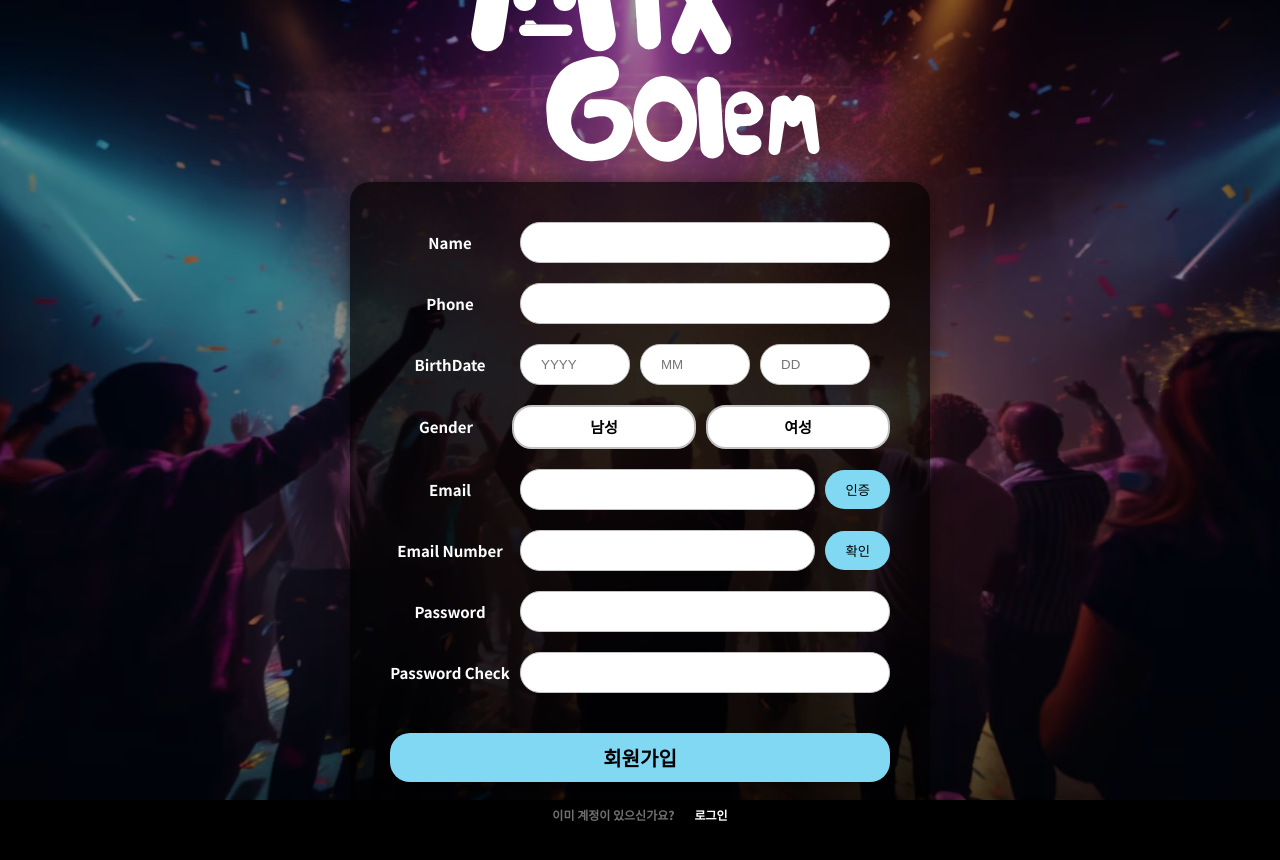
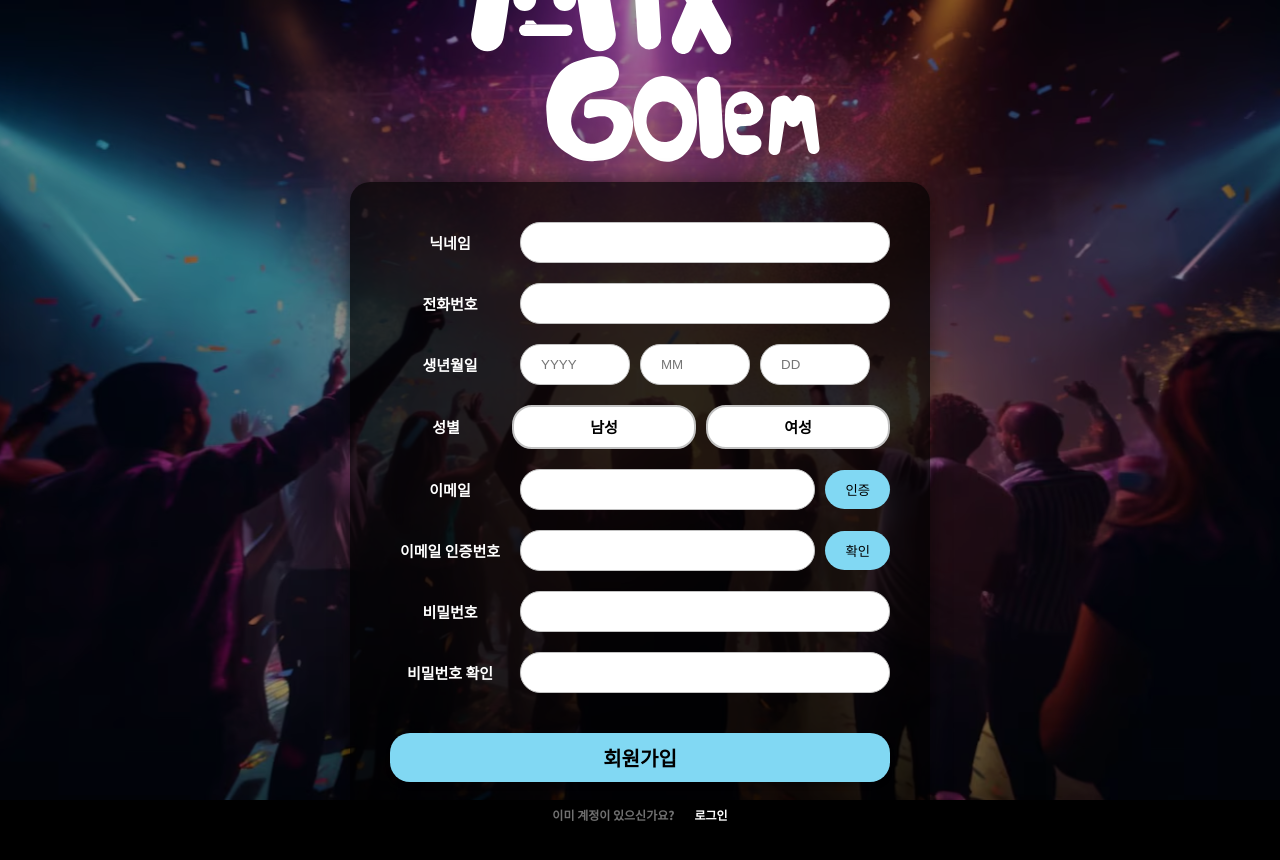
Before and after one commit to Mix-Golem/Client, a React (Create React App) app: page /join in a window 1280 px wide. Shown: the top 860 px of the page. Built offline with nearby package versions, Linux system fonts and the light colour scheme.

Commit message:
fix : English Form change with Hangle

```diff
--- a/src/pages/Join.js
+++ b/src/pages/Join.js
@@ -48,7 +48,7 @@ const Join = () => {
                 <StyledLogo src={Logo} alt='Logo' />
                 <JoinForm onSubmit={handleSubmit}>
                     <FieldWrapper>
-                        <Label htmlFor='name'>Name</Label>
+                        <Label htmlFor='name'>닉네임</Label>
                         <InputField
                             type='text'
                             id='name'
@@ -57,7 +57,7 @@ const Join = () => {
                         />
                     </FieldWrapper>
                     <FieldWrapper>
-                        <Label htmlFor='phone'>Phone</Label>
+                        <Label htmlFor='phone'>전화번호</Label>
                         <InputField
                             type='text'
                             id='phone'
@@ -66,7 +66,7 @@ const Join = () => {
                         />
                     </FieldWrapper>
                     <FieldWrapper>
-                        <Label htmlFor='birthDate'>BirthDate</Label>
+                        <Label htmlFor='birthDate'>생년월일</Label>
                         <BirthDateWrapper>
                             <InputField
                                 type='text'
@@ -104,7 +104,7 @@ const Join = () => {
                         </BirthDateWrapper>
                     </FieldWrapper>
                     <FieldWrapper>
-                        <Label htmlFor='gender'>Gender</Label>
+                        <Label htmlFor='gender'>성별</Label>
                         <GenderWrapper>
                             <GenderBox
                                 id='male'
@@ -125,7 +125,7 @@ const Join = () => {
                         </GenderWrapper>
                     </FieldWrapper>
                     <FieldWrapper>
-                        <Label htmlFor='email'>Email</Label>
+                        <Label htmlFor='email'>이메일</Label>
                         <InputField
                             type='email'
                             id='email'
@@ -135,7 +135,7 @@ const Join = () => {
                         <SmallButton>인증</SmallButton>
                     </FieldWrapper>
                     <FieldWrapper>
-                        <Label htmlFor='emailNumber'>Email Number</Label>
+                        <Label htmlFor='emailNumber'>이메일 인증번호</Label>
                         <InputField
                             type='text'
                             id='emailNumber'
@@ -145,7 +145,7 @@ const Join = () => {
                         <SmallButton>확인</SmallButton>
                     </FieldWrapper>
                     <FieldWrapper>
-                        <Label htmlFor='password'>Password</Label>
+                        <Label htmlFor='password'>비밀번호</Label>
                         <InputField
                             type='password'
                             id='password'
@@ -154,7 +154,7 @@ const Join = () => {
                         />
                     </FieldWrapper>
                     <FieldWrapper>
-                        <Label htmlFor='passwordCheck'>Password Check</Label>
+                        <Label htmlFor='passwordCheck'>비밀번호 확인</Label>
                         <InputField
                             type='password'
                             id='passwordCheck'
--- a/src/pages/Login.js
+++ b/src/pages/Login.js
@@ -32,7 +32,7 @@ const Login = () => {
                     <Title>비밀번호 찾기</Title>
                     <FormGroup>
                         <FieldWrapper>
-                            <Label htmlFor='email'>Email</Label>
+                            <Label htmlFor='email'>이메일</Label>
                             <InputField
                                 type='email'
                                 id='email'
@@ -41,7 +41,7 @@ const Login = () => {
                             />
                         </FieldWrapper>
                         <FieldWrapper>
-                            <Label htmlFor='password'>Password</Label>
+                            <Label htmlFor='password'>비밀번호</Label>
                             <InputField
                                 type='password'
                                 id='password'
```
